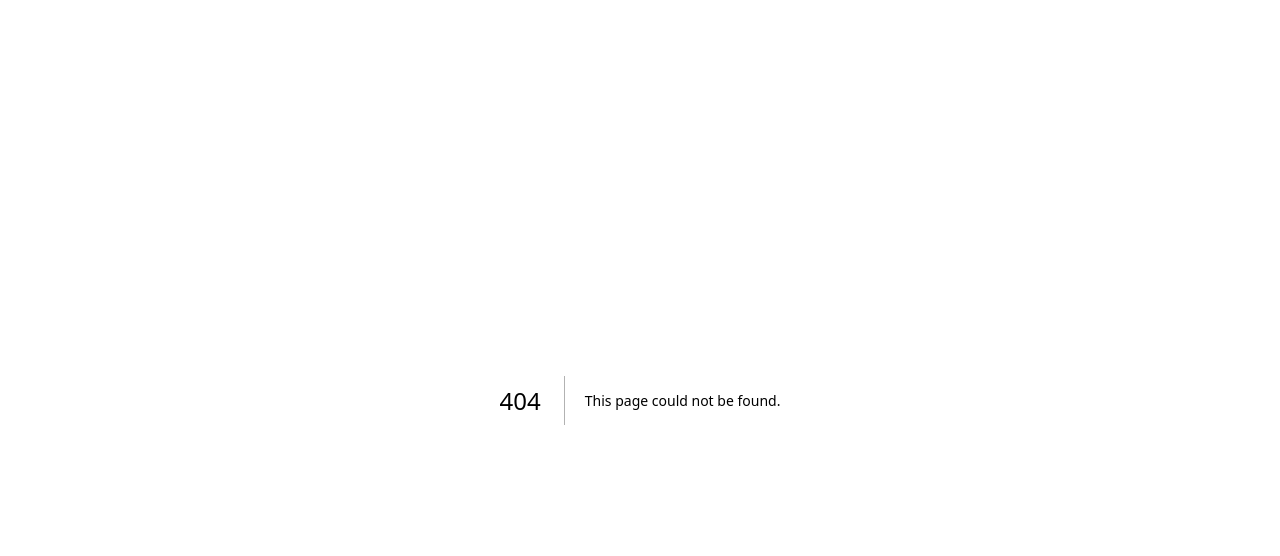
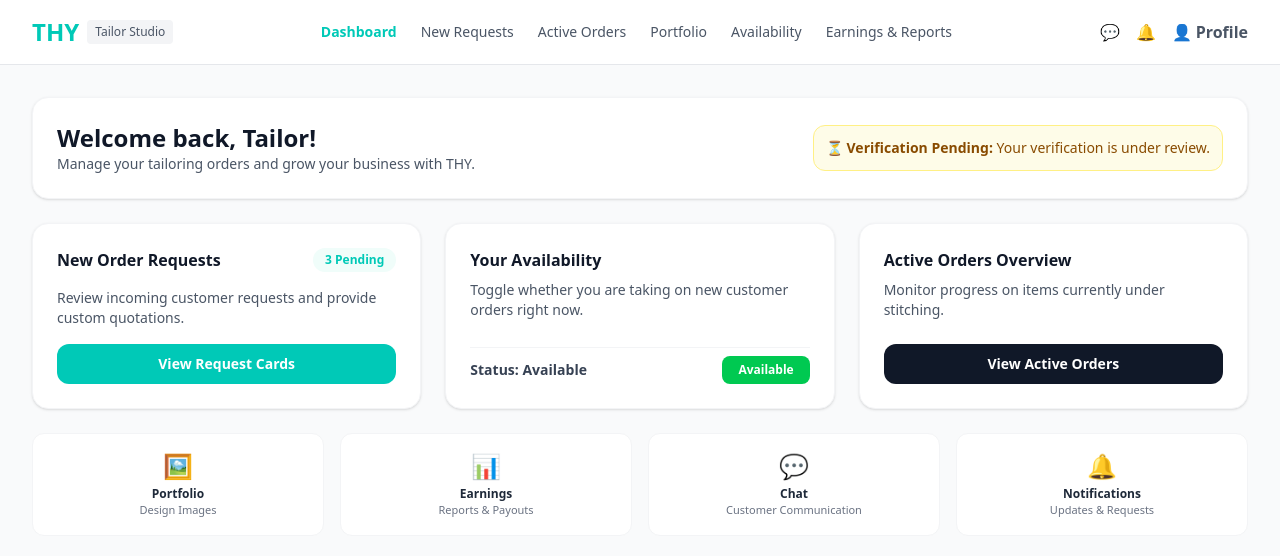
Before and after one commit to Sarvesh-Ragav/THY, a Next.js app: page /tailor-dashboard in a window 1280 px wide. Before the commit this address had no page. Shown: the top 556 px of the page. Built offline with nearby package versions, Linux system fonts and the light colour scheme.

Commit message:
Created tailor dashboard layout and main overview page

```diff
--- /dev/null
+++ b/src/app/tailor-dashboard/layout.tsx
@@ -0,0 +1,47 @@
+import React from 'react';
+import Link from 'next/link';
+
+export default function DashboardLayout({
+  children,
+}: {
+  children: React.ReactNode;
+}) {
+  return (
+    <div className="min-h-screen bg-gray-50 flex flex-col">
+      {/* THY Website Header / Top Navigation */}
+      <header className="bg-white border-b border-gray-200 sticky top-0 z-50">
+        <div className="max-w-7xl mx-auto px-4 sm:px-6 lg:px-8">
+          <div className="flex justify-between items-center h-16">
+            {/* Logo */}
+            <div className="flex items-center gap-2">
+              <span className="text-2xl font-bold text-[#00c9b7]">THY</span>
+              <span className="text-xs bg-gray-100 text-gray-600 px-2 py-1 rounded font-medium">Tailor Studio</span>
+            </div>
+
+            {/* Main Navigation Links */}
+            <nav className="hidden md:flex items-center gap-6 text-sm font-medium text-gray-600">
+              <Link href="/tailor-dashboard" className="text-[#00c9b7] font-semibold">Dashboard</Link>
+              <Link href="/tailor-dashboard/new-requests" className="hover:text-gray-900">New Requests</Link>
+              <Link href="/tailor-dashboard/active-orders" className="hover:text-gray-900">Active Orders</Link>
+              <Link href="/tailor-dashboard/portfolio" className="hover:text-gray-900">Portfolio</Link>
+              <Link href="/tailor-dashboard/availability" className="hover:text-gray-900">Availability</Link>
+              <Link href="/tailor-dashboard/earnings" className="hover:text-gray-900">Earnings & Reports</Link>
+            </nav>
+
+            {/* Right Action Icons (Chat, Notifications, Profile) */}
+            <div className="flex items-center gap-4 text-gray-600">
+              <Link href="/tailor-dashboard/chat" title="Chat" className="hover:text-[#00c9b7]">💬</Link>
+              <Link href="/tailor-dashboard/notifications" title="Notifications" className="hover:text-[#00c9b7]">🔔</Link>
+              <Link href="/tailor-dashboard/profile" title="Profile" className="hover:text-[#00c9b7] font-semibold">👤 Profile</Link>
+            </div>
+          </div>
+        </div>
+      </header>
+
+      {/* Page Content */}
+      <main className="flex-1 max-w-7xl w-full mx-auto p-4 sm:p-6 lg:p-8">
+        {children}
+      </main>
+    </div>
+  );
+}
--- /dev/null
+++ b/src/app/tailor-dashboard/page.tsx
@@ -0,0 +1,95 @@
+import React from 'react';
+import Link from 'next/link';
+
+export default function TailorDashboardOverview() {
+  const verificationStatus = 'pending';
+
+  return (
+    <div className="space-y-6">
+      <div className="bg-white p-6 rounded-2xl shadow-sm border border-gray-100 flex flex-col md:flex-row md:items-center justify-between gap-4">
+        <div>
+          <h1 className="text-2xl font-bold text-gray-900">Welcome back, Tailor!</h1>
+          <p className="text-gray-600 text-sm">Manage your tailoring orders and grow your business with THY.</p>
+        </div>
+
+        {verificationStatus === 'pending' && (
+          <div className="bg-yellow-50 border border-yellow-200 text-yellow-800 p-3 rounded-xl text-sm flex items-center gap-3">
+            <span>⏳ <strong>Verification Pending:</strong> Your verification is under review.</span>
+          </div>
+        )}
+      </div>
+
+      <div className="grid grid-cols-1 lg:grid-cols-3 gap-6">
+        <div className="bg-white p-6 rounded-2xl shadow-sm border border-gray-100 flex flex-col justify-between">
+          <div>
+            <div className="flex justify-between items-center mb-4">
+              <h2 className="font-bold text-gray-900">New Order Requests</h2>
+              <span className="bg-teal-50 text-[#00c9b7] font-bold px-3 py-1 rounded-full text-xs">
+                3 Pending
+              </span>
+            </div>
+            <p className="text-sm text-gray-600 mb-4">Review incoming customer requests and provide custom quotations.</p>
+          </div>
+          <Link
+            href="/tailor-dashboard/new-requests"
+            className="w-full py-2.5 bg-[#00c9b7] text-white text-center font-semibold rounded-xl text-sm hover:bg-[#00b5a4] transition-colors"
+          >
+            View Request Cards
+          </Link>
+        </div>
+
+        <div className="bg-white p-6 rounded-2xl shadow-sm border border-gray-100 flex flex-col justify-between">
+          <div>
+            <h2 className="font-bold text-gray-900 mb-2">Your Availability</h2>
+            <p className="text-sm text-gray-600 mb-4">Toggle whether you are taking on new customer orders right now.</p>
+          </div>
+          <div className="flex items-center justify-between pt-2 border-t border-gray-100">
+            <span className="text-sm font-semibold text-gray-700">Status: Available</span>
+            <button className="px-4 py-1.5 bg-green-500 text-white rounded-lg text-xs font-bold">
+              Available
+            </button>
+          </div>
+        </div>
+
+        <div className="bg-white p-6 rounded-2xl shadow-sm border border-gray-100 flex flex-col justify-between">
+          <div>
+            <h2 className="font-bold text-gray-900 mb-2">Active Orders Overview</h2>
+            <p className="text-sm text-gray-600 mb-4">Monitor progress on items currently under stitching.</p>
+          </div>
+          <Link
+            href="/tailor-dashboard/active-orders"
+            className="w-full py-2.5 bg-gray-900 text-white text-center font-semibold rounded-xl text-sm hover:bg-gray-800 transition-colors"
+          >
+            View Active Orders
+          </Link>
+        </div>
+      </div>
+
+      <div className="grid grid-cols-2 md:grid-cols-4 gap-4">
+        <Link href="/tailor-dashboard/portfolio" className="bg-white p-4 rounded-xl border border-gray-100 text-center hover:border-[#00c9b7] transition-colors">
+          <div className="text-2xl mb-1">🖼️</div>
+          <div className="text-xs font-bold text-gray-800">Portfolio</div>
+          <div className="text-[11px] text-gray-500">Design Images</div>
+        </Link>
+
+        <Link href="/tailor-dashboard/earnings" className="bg-white p-4 rounded-xl border border-gray-100 text-center hover:border-[#00c9b7] transition-colors">
+          <div className="text-2xl mb-1">📊</div>
+          <div className="text-xs font-bold text-gray-800">Earnings</div>
+          <div className="text-[11px] text-gray-500">Reports & Payouts</div>
+        </Link>
+
+        <Link href="/tailor-dashboard/chat" className="bg-white p-4 rounded-xl border border-gray-100 text-center hover:border-[#00c9b7] transition-colors">
+          <div className="text-2xl mb-1">💬</div>
+          <div className="text-xs font-bold text-gray-800">Chat</div>
+          <div className="text-[11px] text-gray-500">Customer Communication</div>
+        </Link>
+
+        <Link href="/tailor-dashboard/notifications" className="bg-white p-4 rounded-xl border border-gray-100 text-center hover:border-[#00c9b7] transition-colors">
+          <div className="text-2xl mb-1">🔔</div>
+          <div className="text-xs font-bold text-gray-800">Notifications</div>
+          <div className="text-[11px] text-gray-500">Updates & Requests</div>
+        </Link>
+      </div>
+    </div>
+  );
+}
```
